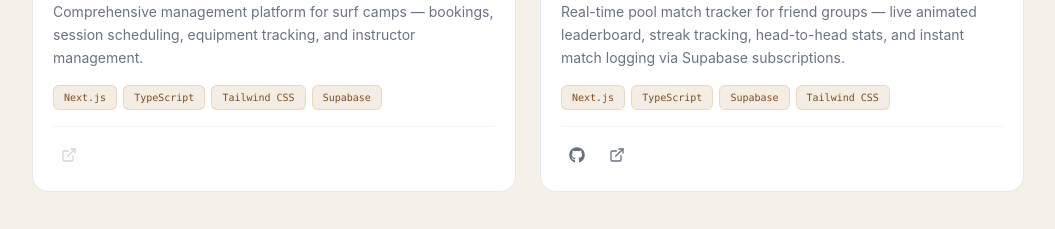
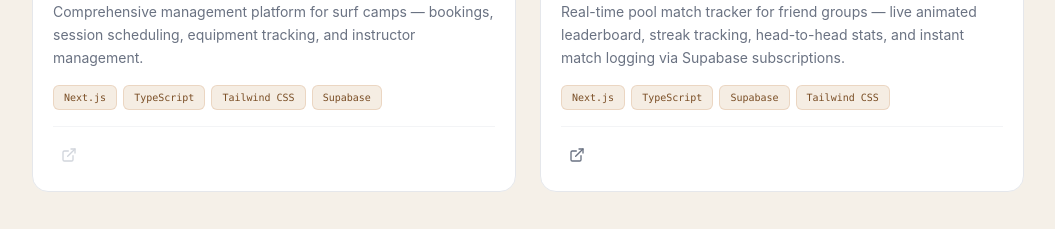
Before and after one commit to Med-amine-moumen/my-portfolio, a React (Vite) app: page / in a window 1280 px wide. Shown: the part 2160-2389 px from the top of the page, without its empty margins (112-1167 px from the left). Built offline with nearby package versions, Linux system fonts and the light colour scheme.

Commit message:
remove GitHub button from PoolHomies card

```diff
--- a/src/App.tsx
+++ b/src/App.tsx
@@ -354,10 +354,6 @@ function App() {
                     ))}
                   </div>
                   <div className="flex items-center gap-2 pt-3 border-t border-gray-100 dark:border-dark-border">
-                    <a href="https://github.com/Med-amine-moumen/poolhomies" target="_blank" rel="noopener noreferrer"
-                      className="p-2 rounded-lg text-gray-500 dark:text-gray-400 hover:text-accent-base dark:hover:text-accent-light hover:bg-accent-subtle dark:hover:bg-accent-subtle-dark transition-all duration-200"
-                      title="View on GitHub"
-                    ><FaGithub className="w-4 h-4" /></a>
                     <a href="https://poolhomies.vercel.app/" target="_blank" rel="noopener noreferrer"
                       className="p-2 rounded-lg text-gray-500 dark:text-gray-400 hover:text-accent-base dark:hover:text-accent-light hover:bg-accent-subtle dark:hover:bg-accent-subtle-dark transition-all duration-200"
                       title="Visit Live Site"
```
